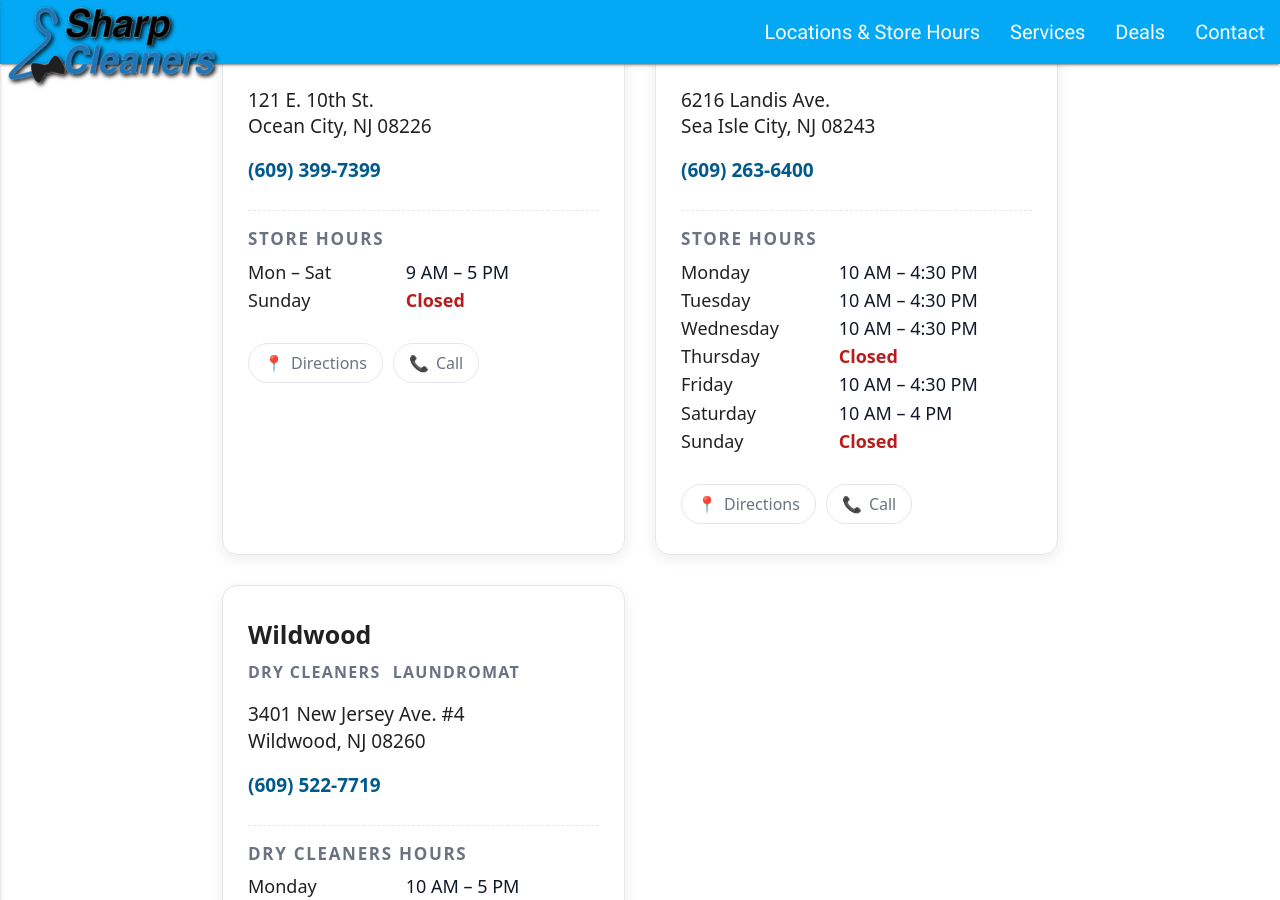
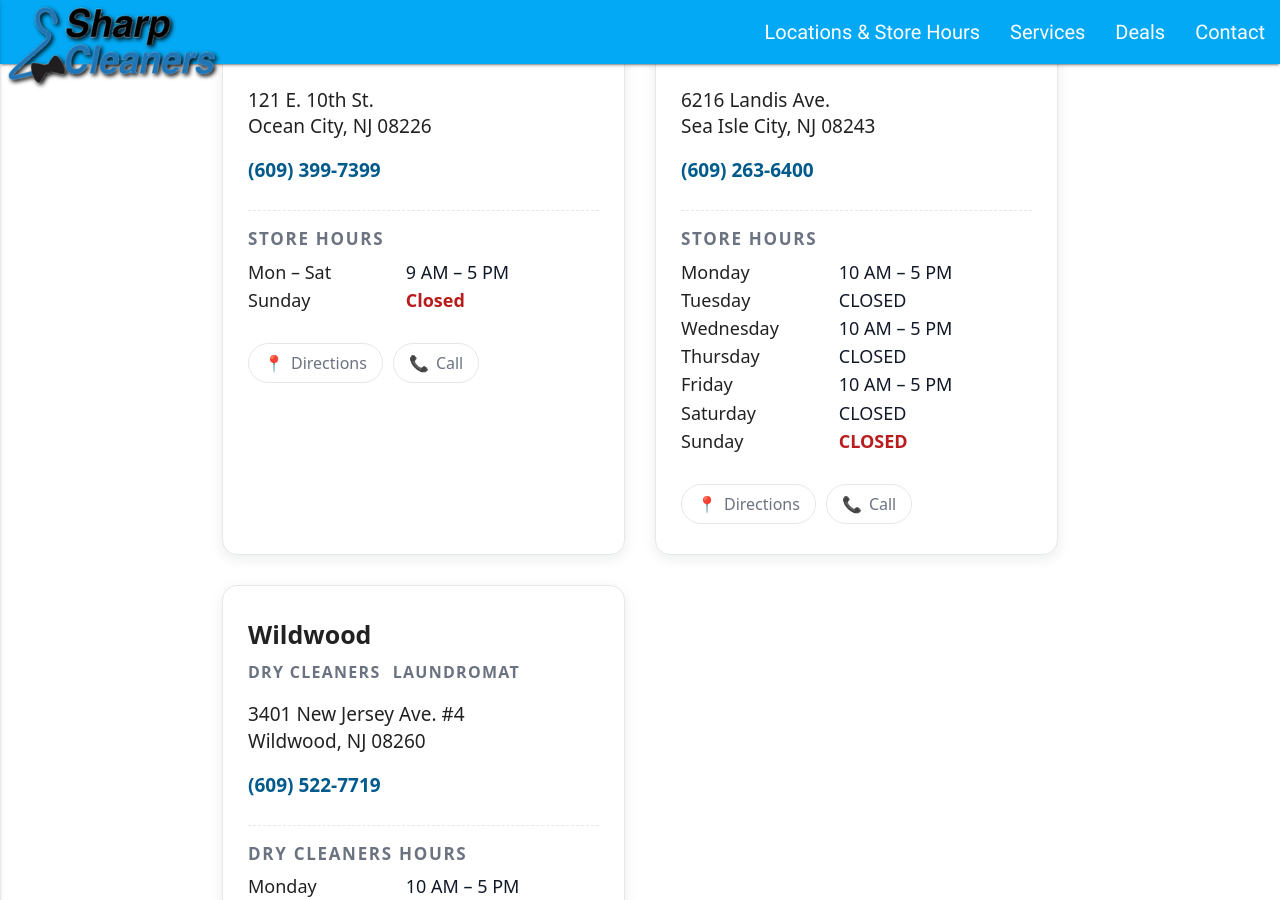
Before and after one commit to sharpcleanersnj/sharpcleanersnj.github.io, a Jekyll site: the page built from _pages/locations.md, in a window 1280 px wide and 900 px high, scrolled down 1392 px. Built offline with Jekyll 4.4.1, drawn with Linux system fonts in a browser that asks for light colours; nearby versions of some CDN libraries.

Commit message:
Update locations.md
winter hours sea isle

```diff
--- a/_pages/locations.md
+++ b/_pages/locations.md
@@ -351,25 +351,25 @@
         <div class="hours-title">Store Hours</div>
         <div class="hours-list">
           <span class="hours-day">Monday</span>
-          <span class="hours-time">10 AM – 4:30 PM</span>
+          <span class="hours-time">10 AM – 5 PM</span>
 
           <span class="hours-day">Tuesday</span>
-          <span class="hours-time">10 AM – 4:30 PM</span>
+          <span class="hours-time">CLOSED</span>
 
           <span class="hours-day">Wednesday</span>
-          <span class="hours-time">10 AM – 4:30 PM</span>
+          <span class="hours-time">10 AM – 5 PM</span>
 
           <span class="hours-day">Thursday</span>
-          <span class="hours-time closed">Closed</span>
+          <span class="hours-time">CLOSED</span>
 
           <span class="hours-day">Friday</span>
-          <span class="hours-time">10 AM – 4:30 PM</span>
+          <span class="hours-time">10 AM – 5 PM</span>
 
           <span class="hours-day">Saturday</span>
-          <span class="hours-time">10 AM – 4 PM</span>
+          <span class="hours-time">CLOSED</span>
 
           <span class="hours-day">Sunday</span>
-          <span class="hours-time closed">Closed</span>
+          <span class="hours-time closed">CLOSED</span>
         </div>
       </div>
 
```
